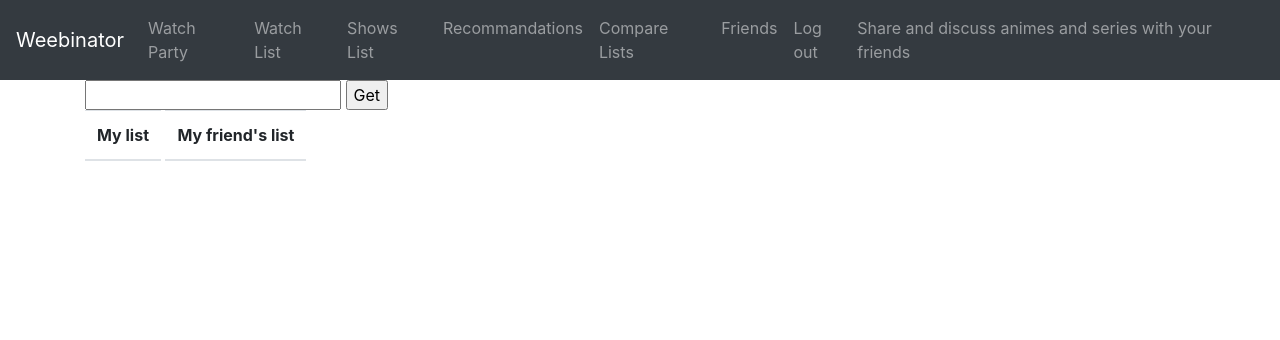
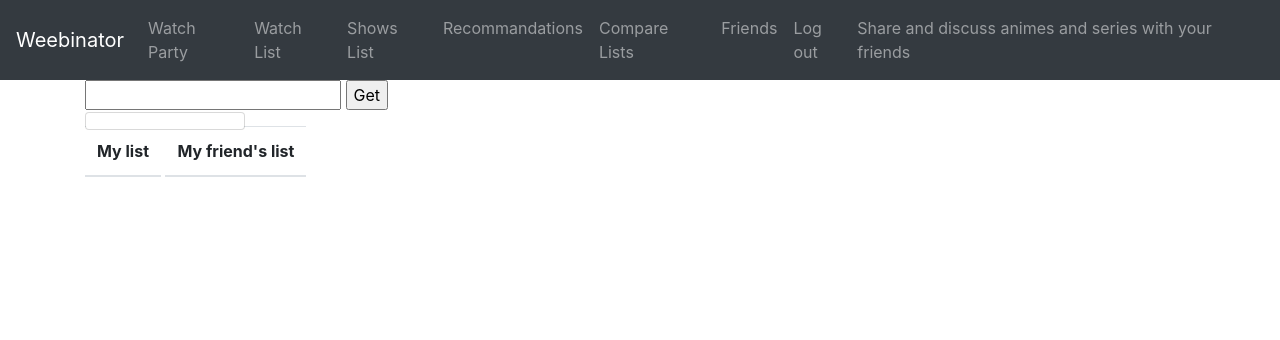
Before and after one commit to antoinemouchet/ProjetTech, a Flask app: page /comparison/ in a window 1280 px wide. Shown: the top 340 px of the page. Run offline with Flask 2, Linux system fonts and the light colour scheme; a user stored in the database is signed in; tables that the repository leaves empty hold one stand-in row (values such as "Sample post"); data that the repository does not hold is empty.

Commit message:
Update compare.html

```diff
--- a/app/templates/compare.html
+++ b/app/templates/compare.html
@@ -9,7 +9,9 @@
         <div class="container">
             <input type="text" id="friend_id" onkeyup="checkvalues('friend_id', 'autocomplete', friends);">
             <input type="button" value="Get" id="friend" onclick="friend_populateTable(this.id)">
-            <div id="autocomplete"></div>
+            <div class="input-group mb-3">
+                  <div id="autocomplete" class="dropdown-menu show"></div>
+            </div>
             <table class="table text-center d-inline align-middle">
                 <thead>
                     <tr>
```
